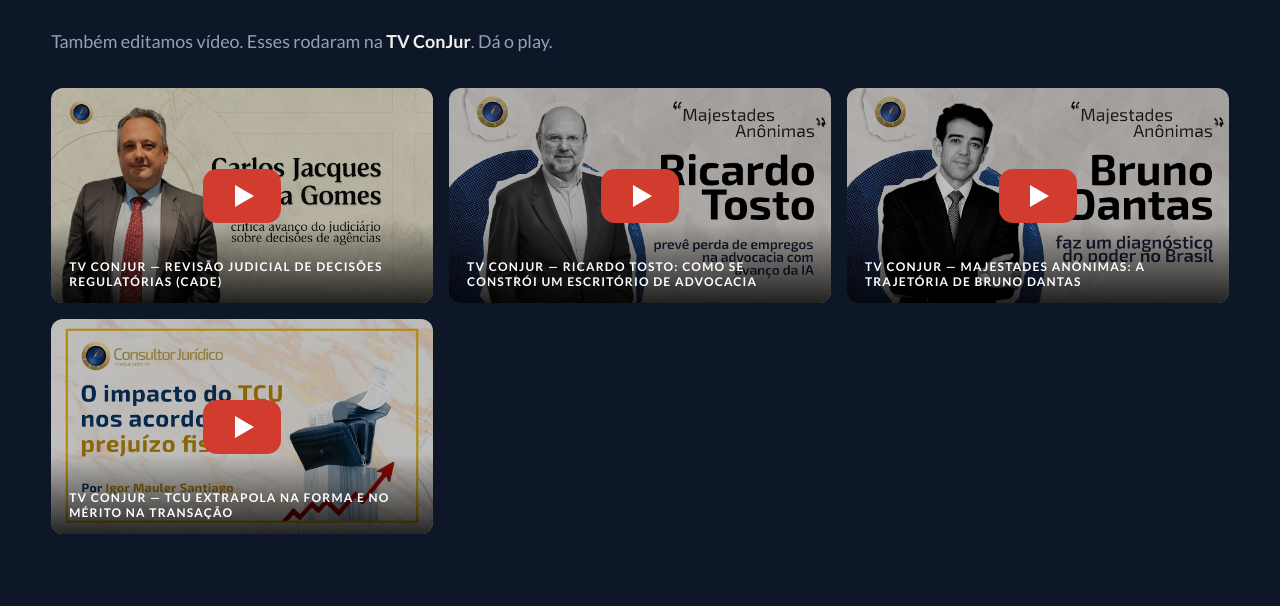
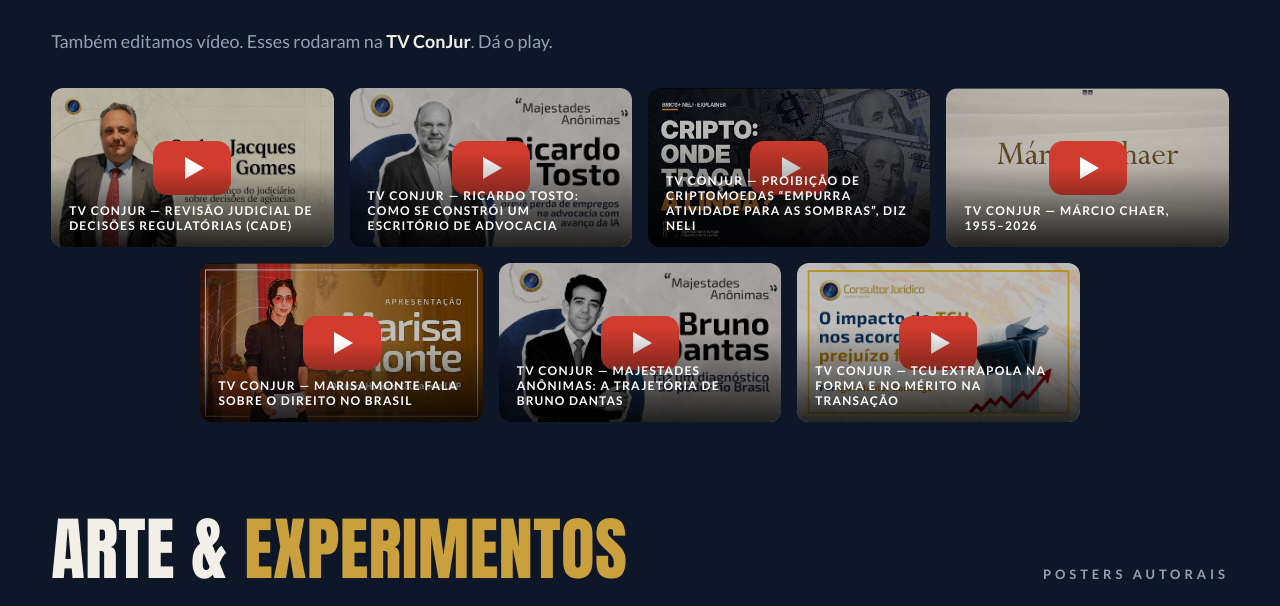
Before and after one commit to Susaillum/Susailum, a plain HTML site: page trabalhos.html in a window 1280 px wide. Shown: the part 7141-7747 px from the top of the page. Drawn offline with Linux system fonts and the light colour scheme; a web font is replaced by a local one.

Commit message:
3 vídeos novos da TV ConJur na seção Em movimento
Co-Authored-By: Claude Opus 5.5 <noreply@anthropic.com>
Claude-Session: https://claude.ai/code/session_01VAJaL48B4PuipnBT9xQJBr

```diff
--- a/assets/css/style.css
+++ b/assets/css/style.css
@@ -296,3 +296,8 @@ img,video{max-width:100%}
 h1 em,h2 em,h3 em,.sec-head h2 em{font-family:var(--f-title)!important;text-transform:uppercase!important;letter-spacing:.005em!important;font-style:normal!important}
 .cta h2 em{font-family:inherit!important;text-transform:none!important}
 .hero .intro p.big em,.manif em,.lead em{font-family:inherit!important;font-style:normal!important}
+/* vídeos: 4 por linha, a última linha fica centralizada */
+.yt-grid{display:flex!important;flex-wrap:wrap;justify-content:center;gap:16px}
+.yt-grid .yt{flex:0 0 calc((100% - 48px)/4)}
+@media(max-width:1100px){.yt-grid .yt{flex-basis:calc((100% - 16px)/2)}}
+@media(max-width:600px){.yt-grid .yt{flex-basis:100%}}
--- a/trabalhos.html
+++ b/trabalhos.html
@@ -83,6 +83,21 @@
         <img src="assets/img/yt-tosto.jpg" alt="TV ConJur — Ricardo Tosto: como se constrói um escritório de advocacia" loading="lazy">
         <span class="yt-play" aria-hidden="true"></span>
         <span class="yt-cap">TV ConJur — Ricardo Tosto: como se constrói um escritório de Advocacia</span>
+      </div>
+      <div class="yt" data-yt="o6Hx3mOB0Js">
+        <img src="assets/img/yt-o6Hx3mOB0Js.jpg" alt="TV ConJur — Proibição de criptomoedas “empurra atividade para as sombras”, diz NeLi" loading="lazy">
+        <span class="yt-play" aria-hidden="true"></span>
+        <span class="yt-cap">TV ConJur — Proibição de criptomoedas “empurra atividade para as sombras”, diz NeLi</span>
+      </div>
+      <div class="yt" data-yt="yIWjzrxNWfc">
+        <img src="assets/img/yt-yIWjzrxNWfc.jpg" alt="TV ConJur — Márcio Chaer, 1955–2026" loading="lazy">
+        <span class="yt-play" aria-hidden="true"></span>
+        <span class="yt-cap">TV ConJur — Márcio Chaer, 1955–2026</span>
+      </div>
+      <div class="yt" data-yt="LL55oENfqHI">
+        <img src="assets/img/yt-LL55oENfqHI.jpg" alt="TV ConJur — Marisa Monte fala sobre o Direito no Brasil" loading="lazy">
+        <span class="yt-play" aria-hidden="true"></span>
+        <span class="yt-cap">TV ConJur — Marisa Monte fala sobre o Direito no Brasil</span>
       </div>
       <div class="yt" data-yt="5-lKqvX_WS0">
         <img src="assets/img/yt-3.jpg" alt="TV ConJur — Majestades Anônimas: a trajetória de Bruno Dantas" loading="lazy">
```
Also changed, not shown: assets/img/yt-LL55oENfqHI.jpg (added), assets/img/yt-o6Hx3mOB0Js.jpg (added), assets/img/yt-yIWjzrxNWfc.jpg (added).
